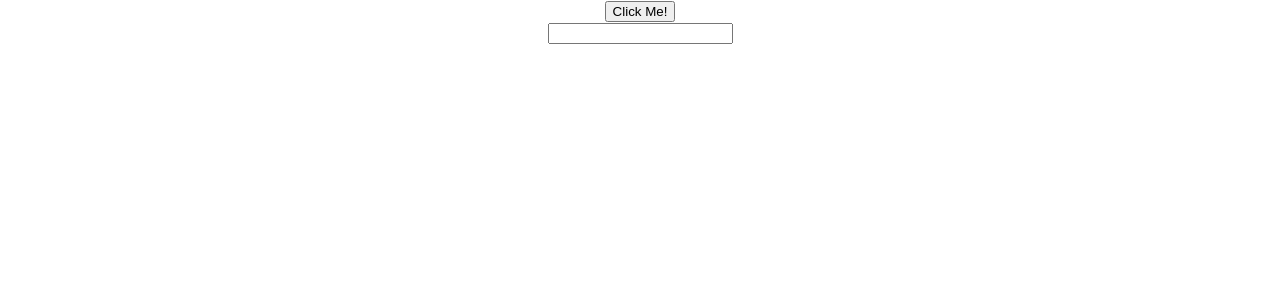
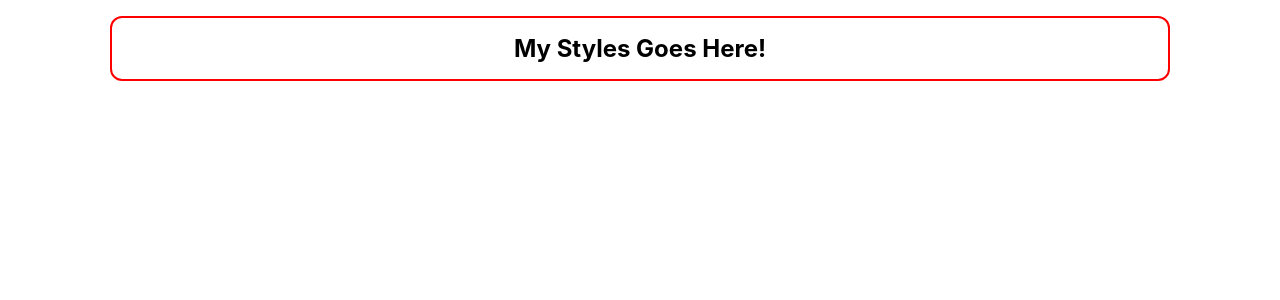
Before and after one commit to Udeme01/Tutorial---React-TypeScript-Demo, a React (Create React App) app: page / in a window 1280 px wide. Shown: the top 300 px of the page. Built offline with nearby package versions, Linux system fonts and the light colour scheme.

Commit message:
added 'MyStyles' component

```diff
--- a/src/App.tsx
+++ b/src/App.tsx
@@ -9,6 +9,7 @@ import Heading from './components/Heading';
 import Oscar from './components/Oscar';
 import Button from './components/Button';
 import Input from './components/Input';
+import MyStyles from './components/MyStyles';
 
 function App() {
   // created a new person object with first and last as properties.
@@ -43,11 +44,13 @@ function App() {
       {/* <Oscar>
         <Heading>Oscar goes to Leonardo Dicaprio!</Heading>
       </Oscar> */}
-      <Button handleClick={(event, id) => {
+      {/* <Button handleClick={(event, id) => {
         console.log('button clicked', event, id)
-      }} />
+      }} /> */}
 
-      <Input value = '' handleChange={event => console.log(event)}/>
+      {/* <Input value = '' handleChange={event => console.log(event)}/> */}
+
+      <MyStyles styles={{border: '2px solid red', padding: '1rem', width: '80%', margin: '1rem auto', borderRadius: '12px', cursor: 'pointer'}} />
     </div>
   );
 }
--- /dev/null
+++ b/src/components/MyStyles.tsx
@@ -0,0 +1,15 @@
+// import React from 'react';
+
+type MyStylesProps = {
+    styles: React.CSSProperties
+}
+
+const MyStyles = (props: MyStylesProps) => {
+  return (
+    <div>
+      <h2 style={props.styles}>My Styles Goes Here!</h2>
+    </div>
+  );
+}
+
+export default MyStyles;
```
Also changed, not shown: src/components/Input.tsx (+9 -8 lines).
